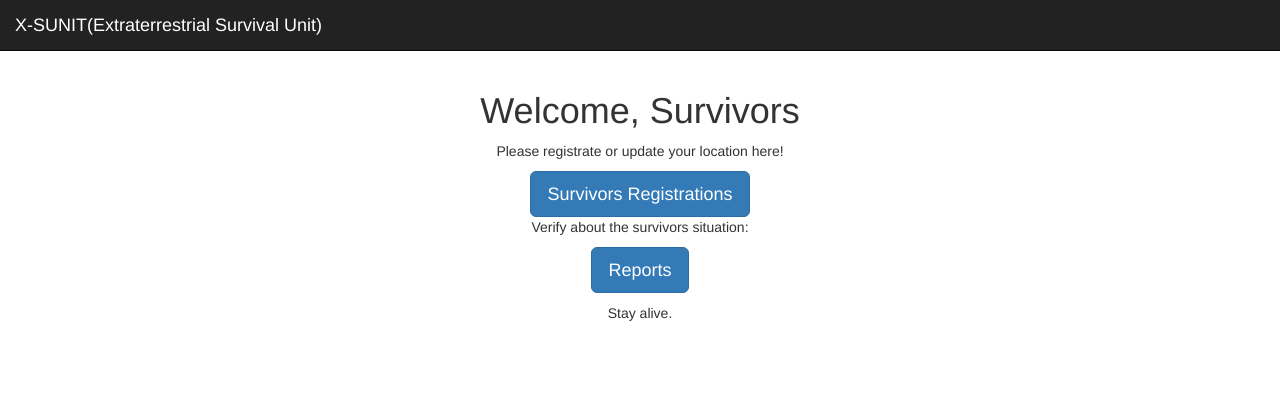
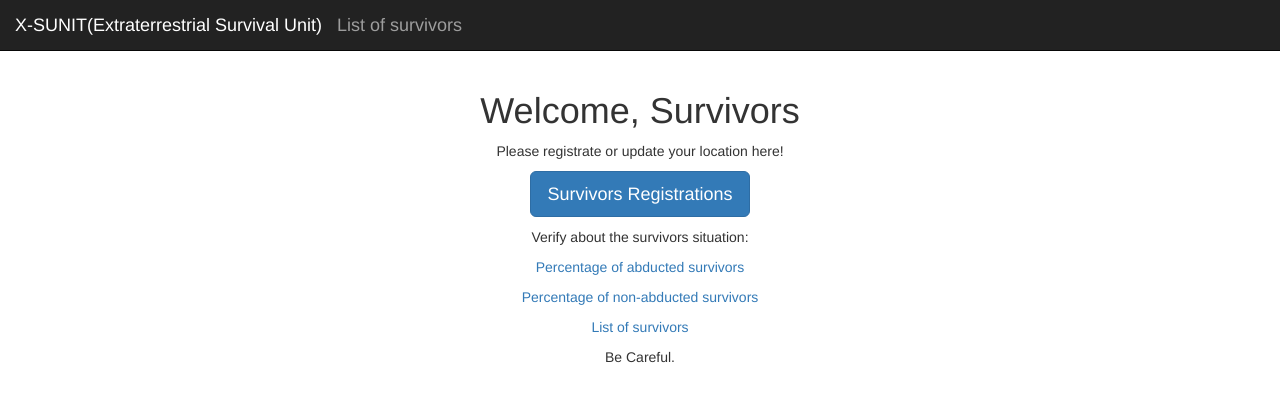
Before and after one commit to alicemalzac/X-SUNIT, a Rails app: page / in a window 1280 px wide. Shown: the top 402 px of the page. Run offline with Rails 7, Linux system fonts and the light colour scheme; style sheets or scripts are compiled from the project's sources; parts of the project's set-up code (start-up, migrations or seed data) failed here and were passed over; some libraries are stand-ins or nearby versions.

Commit message:
abducted ok

```diff
--- a/app/controllers/static_pages_controller.rb
+++ b/app/controllers/static_pages_controller.rb
@@ -3,16 +3,4 @@ class StaticPagesController < ApplicationController
         def index
         end
 
-        def survivor_registration
-        end
-
-        def flag_survivor
-        end
-
-        def reports
-        end
-
-
-
-
 end
--- a/app/models/survivor.rb
+++ b/app/models/survivor.rb
@@ -1,11 +1,11 @@
 class Survivor < ApplicationRecord
-
-    before_update :check_abductedcount, abducted == true if abductedcount >= 3
+    before_update :check_abductedcount
 
     private
 
     def check_abductedcount
 
+        self.abducted = true if self.abductedcount >= 3
     end
 
 end
--- a/app/views/layouts/_header.html.erb
+++ b/app/views/layouts/_header.html.erb
@@ -9,6 +9,7 @@
         <span class="icon-bar"></span>
       </button>
       <%= link_to 'X-SUNIT(Extraterrestrial Survival Unit)', root_url, class: 'navbar-brand' %>
+      <%= link_to 'List of survivors', survivors_path, class: 'navbar-brand' %>
     </div>
 
     <ul class="nav navbar-nav navbar-right">
--- a/app/views/static_pages/index.html.erb
+++ b/app/views/static_pages/index.html.erb
@@ -3,15 +3,20 @@
     <h1>Welcome, Survivors</h1>
 
 
+
 <p> Please registrate or update your location here!</p>
+<%= link_to 'Survivors Registrations', new_survivor_path, class: 'btn btn-primary btn-lg' %>
 
-<%= link_to 'Survivors Registrations', survivors_path, class: 'btn btn-primary btn-lg' %>
 
+<p></p>
 <p> Verify about the survivors situation:</p>
-<%= link_to 'Reports', survivors_path, class: 'btn btn-primary btn-lg' %>
+<p> <%= link_to 'Percentage of abducted survivors', new_survivor_path %></p>
+<p> <%= link_to 'Percentage of non-abducted survivors', new_survivor_path %></p>
+<p> <%= link_to 'List of survivors', survivors_path %></p>
+
 
 <p></p>
 
-<p> Stay alive.</p>
+<p> Be Careful.</p>
 
 </div>
--- a/app/views/survivors/new.html.erb
+++ b/app/views/survivors/new.html.erb
@@ -7,10 +7,8 @@
   <div class="col-md-6 col-md-offset-3 col-xs-12">
     <%= form_for @survivor do |f| %>
       <%= render 'form', survivor: @survivor %>
-
-      <%= f.submit 'Registrate', class: 'btn btn-primary' %>
     <% end %>
   </div>
 </div>
 
-<%= link_to 'Back', survivors_path %>
+<%= link_to 'Back', root_url %>
--- a/app/views/survivors/show.html.erb
+++ b/app/views/survivors/show.html.erb
@@ -32,4 +32,4 @@
 
 <%= link_to 'Edit', edit_survivor_path(@survivor) %> |
 <%= link_to 'Back', survivors_path %> |
-<%= link_to 'Mark as Abducted', abducted_path(@abducted) %>
+<%= link_to 'Mark as Abducted', abducted_path(@survivor) %>
--- a/config/routes.rb
+++ b/config/routes.rb
@@ -5,6 +5,6 @@ Rails.application.routes.draw do
 
    root to: "static_pages#index"
 
-   get '/survivors/:id/abducted',to: 'survivors#abducted'
+   get '/abducted/:id', to: 'survivors#abducted', as: 'abducted'
 
 end
```
Also changed, not shown: app/controllers/survivors_controller.rb (+7 -3 lines), app/views/layouts/_erros_messages.html.erb (deleted, +0 -12 lines), app/views/survivors/_form.html.erb (+0 -11 lines), app/views/survivors/index.html.erb (+8 -5 lines).
